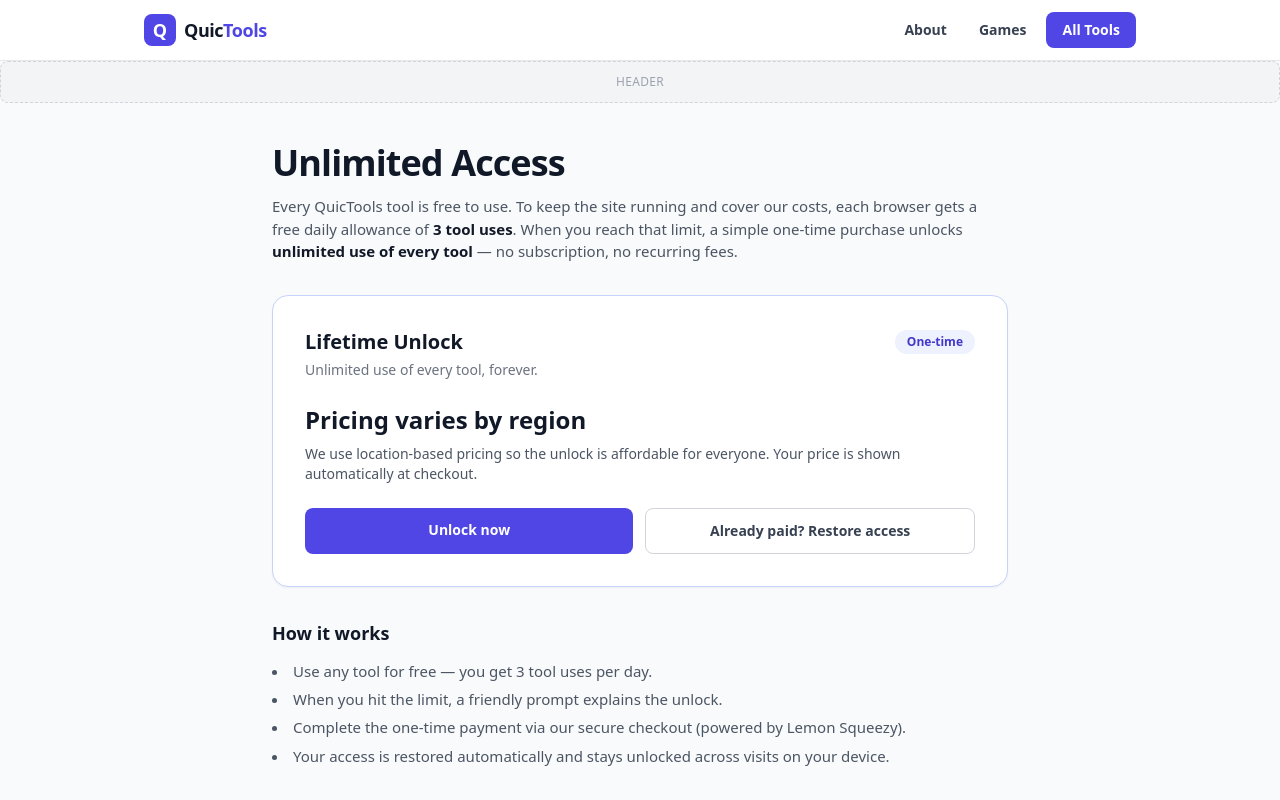
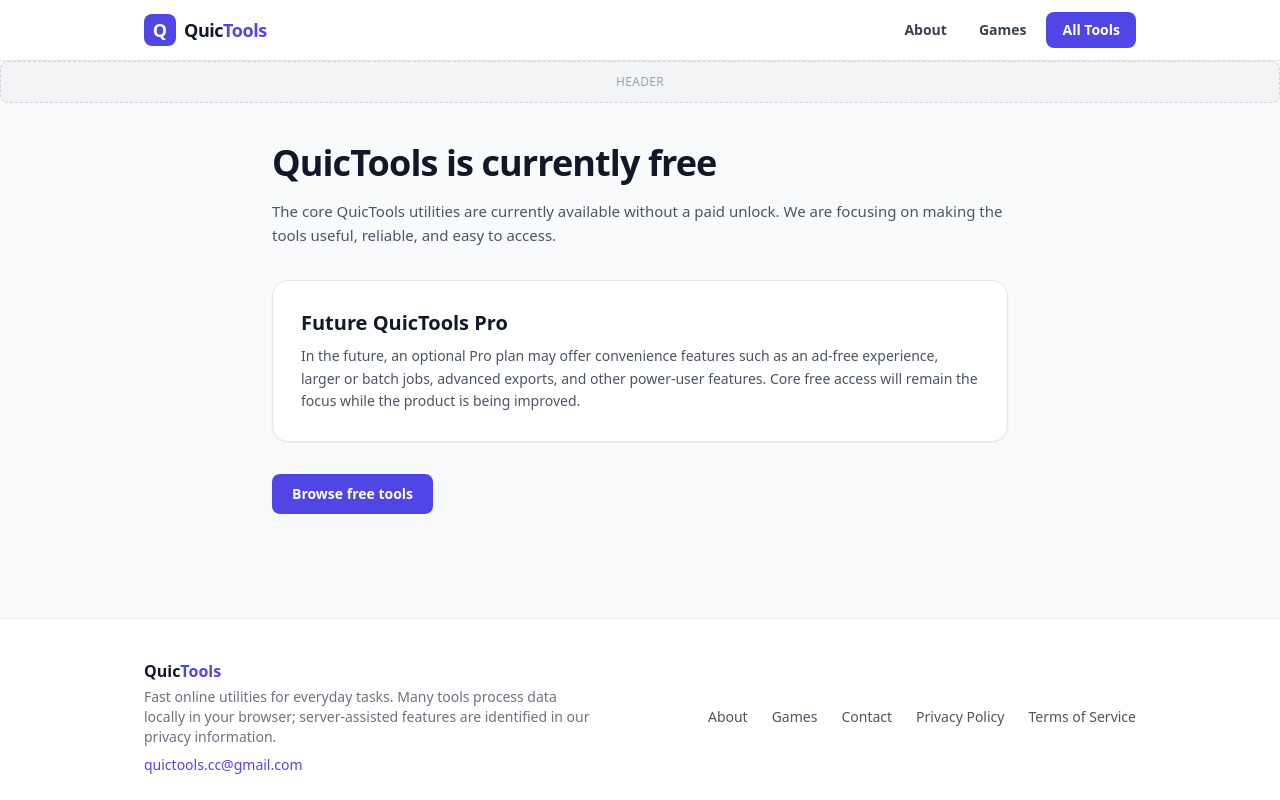
Before and after one commit to thiyo12/ai-website-for-revenue-, a Next.js app: page /pricing in a window 1280 px wide. Shown: the top 800 px of the page. Built offline with nearby package versions, Linux system fonts and the light colour scheme; no server answers.

Commit message:
adsense rescue: improve free user flow and trust signals

```diff
--- a/app/pricing/page.tsx
+++ b/app/pricing/page.tsx
@@ -4,80 +4,43 @@ import { canonical } from "@/lib/seo";
 
 export const metadata: Metadata = {
   ...canonical("/pricing"),
-  title: "Pricing - Unlock Unlimited Access",
+  title: "QuicTools is currently free",
   description:
-    "QuicTools is free to use with a daily limit. Unlock unlimited tool access with a simple one-time purchase. No subscription, no recurring fees.",
+    "QuicTools is currently free to use. A future optional Pro plan may add convenience features such as ad-free use and advanced processing.",
+  robots: {
+    index: false,
+    follow: true,
+  },
 };
 
 export default function PricingPage() {
   return (
     <div className="mx-auto w-full max-w-3xl px-4 py-10">
       <h1 className="text-3xl font-bold tracking-tight text-gray-900 sm:text-4xl">
-        Unlimited Access
+        QuicTools is currently free
       </h1>
-      <p className="mt-3 text-[15px] text-gray-600">
-        Every QuicTools tool is free to use. To keep the site running and
-        cover our costs, each browser gets a free daily allowance of{" "}
-        <strong className="text-gray-900">3 tool uses</strong>. When you reach
-        that limit, a simple one-time purchase unlocks{" "}
-        <strong className="text-gray-900">unlimited use of every tool</strong> —
-        no subscription, no recurring fees.
+      <p className="mt-4 text-[15px] leading-relaxed text-gray-600">
+        The core QuicTools utilities are currently available without a paid
+        unlock. We are focusing on making the tools useful, reliable, and easy
+        to access.
       </p>
 
-      <div className="mt-8">
-        <div className="rounded-2xl border border-accent-200 bg-white p-8 shadow-sm">
-          <div className="flex items-center justify-between">
-            <h2 className="text-xl font-bold text-gray-900">Lifetime Unlock</h2>
-            <span className="rounded-full bg-accent-50 px-3 py-1 text-xs font-semibold text-accent-700">
-              One-time
-            </span>
-          </div>
-          <p className="mt-1 text-sm text-gray-500">
-            Unlimited use of every tool, forever.
-          </p>
-
-          <p className="mt-6">
-            <span className="text-2xl font-bold text-gray-900">Pricing varies by region</span>
-          </p>
-          <p className="mt-2 text-sm text-gray-600">
-            We use location-based pricing so the unlock is affordable for
-            everyone. Your price is shown automatically at checkout.
-          </p>
-
-          <div className="mt-6 flex flex-col gap-3 sm:flex-row">
-            <a
-              href="/api/checkout"
-              className="w-full rounded-lg bg-accent-600 px-6 py-3 text-center text-sm font-semibold text-white transition-colors hover:bg-accent-700"
-            >
-              Unlock now
-            </a>
-            <Link
-              href="/restore-access"
-              className="w-full rounded-lg border border-gray-300 bg-white px-6 py-3 text-center text-sm font-semibold text-gray-700 transition-colors hover:bg-gray-50"
-            >
-              Already paid? Restore access
-            </Link>
-          </div>
-        </div>
+      <div className="mt-8 rounded-2xl border border-gray-200 bg-white p-7 shadow-sm">
+        <h2 className="text-xl font-bold text-gray-900">Future QuicTools Pro</h2>
+        <p className="mt-2 text-sm leading-relaxed text-gray-600">
+          In the future, an optional Pro plan may offer convenience features
+          such as an ad-free experience, larger or batch jobs, advanced exports,
+          and other power-user features. Core free access will remain the focus
+          while the product is being improved.
+        </p>
       </div>
 
-      <div className="mt-8 space-y-3 text-[15px] leading-relaxed text-gray-600">
-        <h2 className="text-lg font-semibold text-gray-900">How it works</h2>
-        <ul className="list-inside list-disc space-y-1">
-          <li>Use any tool for free — you get 3 tool uses per day.</li>
-          <li>
-            When you hit the limit, a friendly prompt explains the unlock.
-          </li>
-          <li>
-            Complete the one-time payment via our secure checkout (powered by
-            Lemon Squeezy).
-          </li>
-          <li>
-            Your access is restored automatically and stays unlocked across
-            visits on your device.
-          </li>
-        </ul>
-      </div>
+      <Link
+        href="/"
+        className="mt-8 inline-block rounded-lg bg-accent-600 px-5 py-2.5 text-sm font-semibold text-white transition-colors hover:bg-accent-700"
+      >
+        Browse free tools
+      </Link>
     </div>
   );
 }
```
